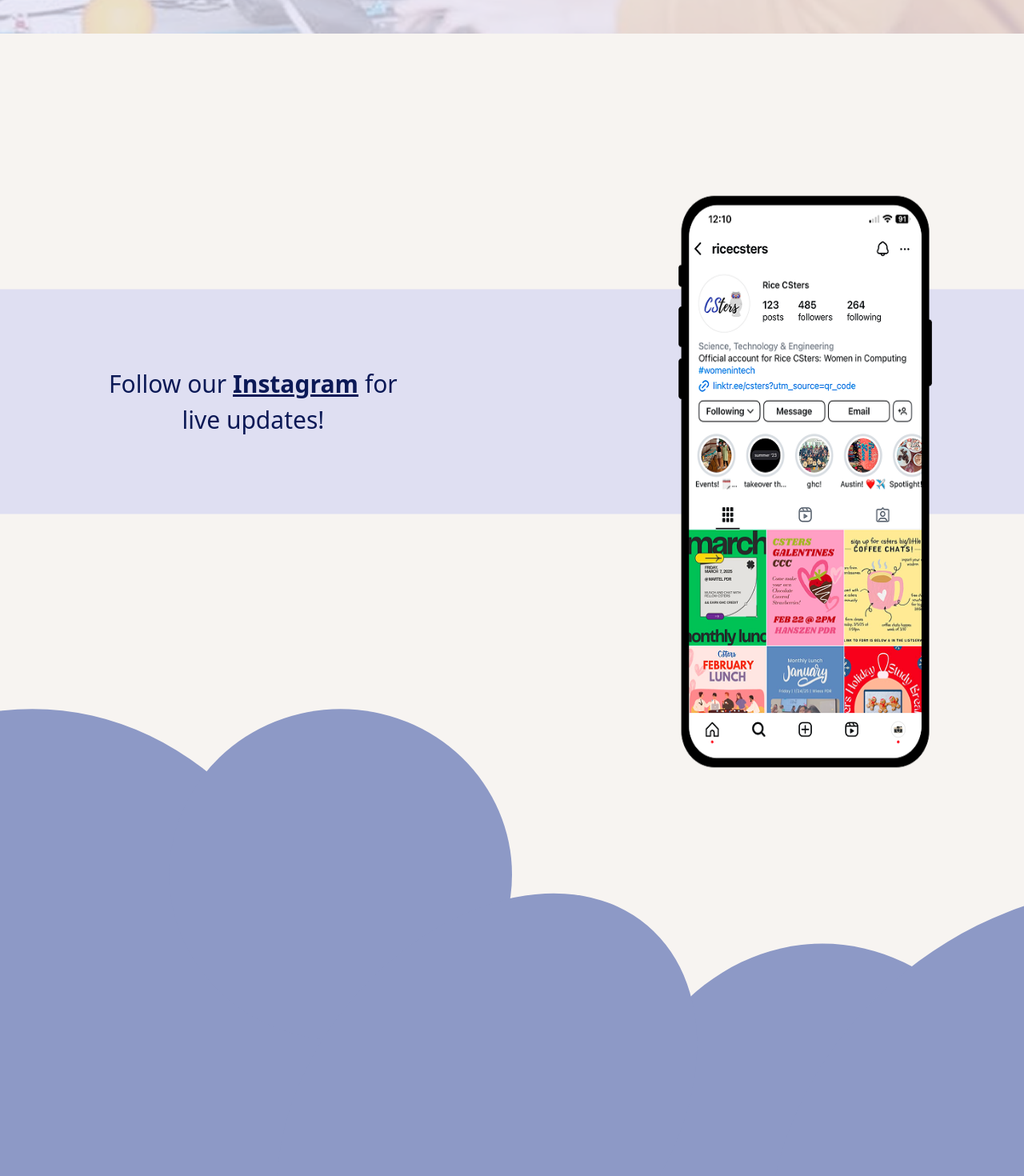
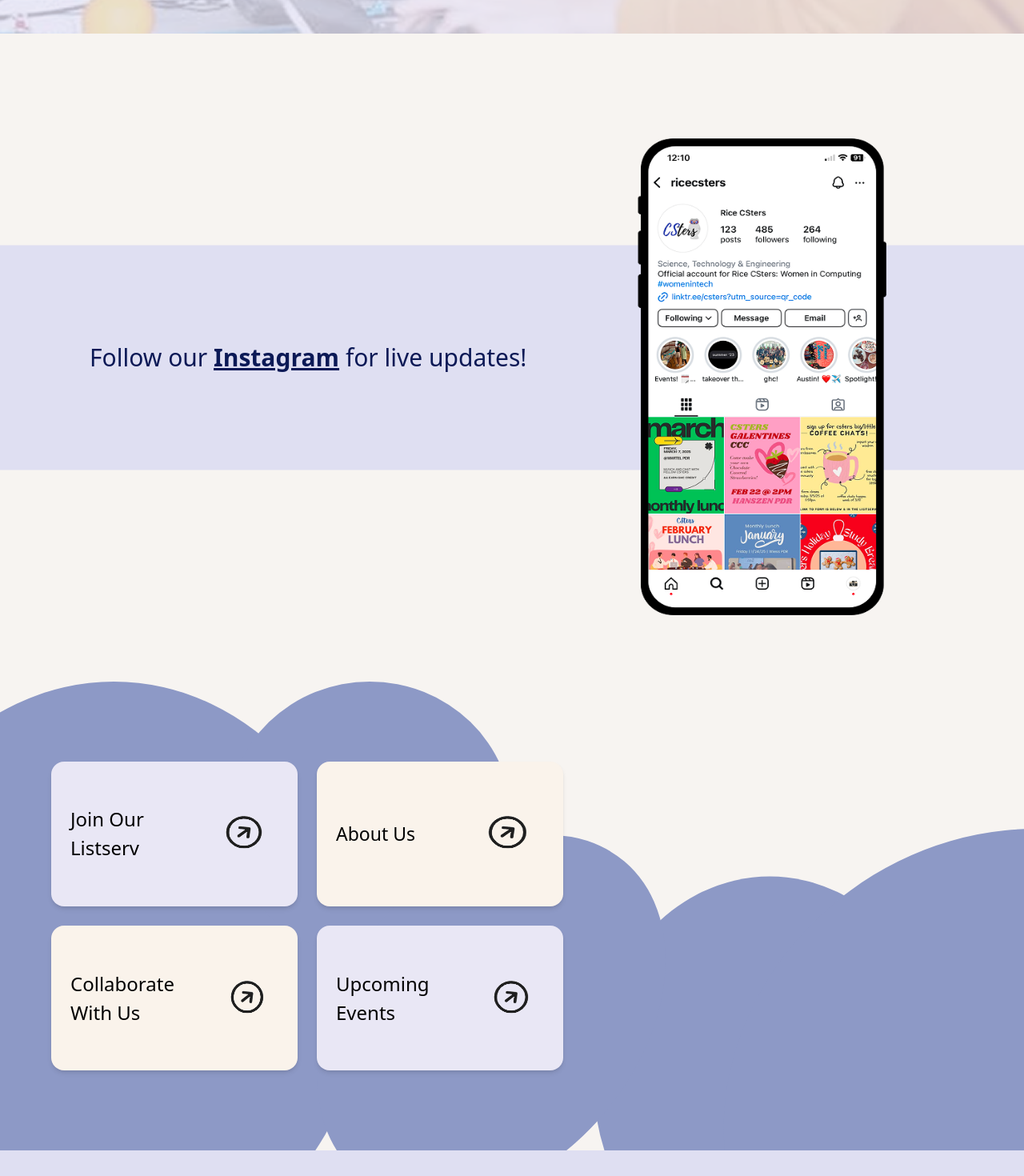
Before and after one commit to chloep23/csters-website, a React (Vite) app: page / in a window 1280 px wide. Shown: the part 660-2130 px from the top of the page at 80% size. After the commit the page ends 2098 px from the top, so only its background shows below. Built offline with nearby package versions, Linux system fonts and the light colour scheme.

Commit message:
Finished homepage!

```diff
--- a/src/pages/Home.tsx
+++ b/src/pages/Home.tsx
@@ -3,44 +3,49 @@ import React from "react";
 export default function Home() {
   return (
     <div className="bg-[#F7F4F1]">
-      {/* hero section
-        - dimensions from figma mockup
-        - making the section as tall as the screen
-        - making the background centered and covering the whole box
-        - heading and paragraph stacked vertically in columns */}
+      {/* Hero Section:
+        - followed dimensions as close as possible to figma mockup
+        - however, adjusted dimensions when necessary for responive text scaling.
+      */}
       <section
-        className="w-full h-[650px] bg-[#e7e4f4] bg-cover bg-center flex flex-col items-center justify-center text-black text-center px-6"
+        className="w-full min-h-[650px] bg-[#e7e4f4] bg-cover bg-center flex flex-col items-center justify-center text-black text-center px-6"
         style={{ backgroundImage: "url('/images/homepage/hero.png')" }}
       >
-        {/* main heading */}
-        <h1 className="text-6xl font-bold tracking-wide leading-tight">
+
+        {/* main heading — i let it scale on sm/md so it doesn’t feel huge on mobile! */}
+        <h1 className="text-4xl sm:text-5xl md:text-6xl font-bold tracking-wide leading-tight">
           RICE <br /> &lt; CSTERS &gt;
         </h1>
 
-        {/* mission statement paragraph */}
-        <p className="mt-4 max-w-xl text-lg text-black/90">
-          To encourage and empower women interested in Computer Science to develop a tight-knit community of current students, alumni, professors, and mentors through professional and social events.
+        <p className="mt-4 max-w-xl text-base sm:text-lg md:text-xl text-black/90">
+          To encourage and empower women interested in Computer Science to
+          develop a tight-knit community of current students, alumni,
+          professors, and mentors through professional and social events.
         </p>
-
-        {/* get involved button (white text on cornflower blue bg), i estimated the blue color bc i couldn't retrieve from figma for some reason. also wanted to add a drop shadow */}
+        {/* button — blue from figma-ish, rounded pill, subtle hover + shadow */}
+        {/* for now the href goes to events? we dont have a get involved page so wasnt sure what destination was */}
         <a
-          href="/get-involved"
+          href="/events"
           className="mt-6 bg-[#5B84F1] hover:bg-[#4c74e0] text-white py-2 px-6 rounded-full shadow-md transition"
         >
           Get Involved &gt;
         </a>
       </section>
 
-      {/* Instagram section */}
-      <section className="relative z-0 bg-[#F7F4F1] py-20 px-4 overflow-hidden">
-        {/* purple stripe behind text, used figma dimensions */}
-        <div className="absolute top-1/2 left-0 w-full h-[281px] bg-[#DFDFF2] -translate-y-1/2 -z-10"></div>
+      {/* Insta Section */}
+      {/*
+          - purple stripe background bar (matches figma)
+          - text on left, phone mockup on right
+          - for some reason the phone dimensions were giving me trouble :(
+            - made it smaller than figma mockup bc otherwise
+            - it was overwhelming page
+          - responsive flex (stacks on mobile, row on desktop)!
+      */}
+      <section className="relative z-0 bg-[#F7F4F1] py-16 px-4 overflow-hidden">
+        <div className="absolute top-1/2 left-0 w-full h-[200px] sm:h-[281px] bg-[#DFDFF2] -translate-y-1/2 -z-10"></div>
         <div className="relative max-w-6xl mx-auto flex flex-col md:flex-row items-center justify-between">
-
-          {/* Text */}
-          <div className="w-full md:w-1/2 p-6 md:p-12 z-10 text-center md:text-left">
-            {/* Instead of 30 px like the figma layout, i made it 25 so it would fit in one line. */}
-            <p className="text-[30px] font-normal text-[#0B1956] text-center 8-23">
+          <div className="w-full md:w-[45%] p-6 md:p-12 z-10">
+            <p className="text-lg sm:text-xl md:text-2xl lg:text-3xl font-normal text-[#0B1956] whitespace-nowrap">
               Follow our{" "}
               <a
                 href="https://www.instagram.com/ricecsters/"
@@ -54,27 +59,33 @@ export default function Home() {
             </p>
           </div>
 
-          {/* Phone Image */}
-          <div className="flex justify-center mt-8 md:mt-0 z-10">
-            {/* Instead of 760 px like the figma layout, i made it 600 so it would look less overpowering. */}
+          {/* phone image — scales up with breakpoints, nudged right with margin */}
+          <div className="w-full md:w-[55%] flex justify-center z-10 mt-12">
             <img
               src="/images/homepage/instagram.png"
               alt="Instagram pic"
-              className="w-[760px] h-[760px] flex-shrink-0 aspect-square translate-y-25 translate-x-25"
+              className="w-full h-auto aspect-square max-w-[600px] sm:max-w-[800px] md:max-w-[950px] lg:max-w-[1100px] ml-6 sm:ml-20"
             />
           </div>
         </div>
       </section>
 
-      <section className="relative w-full h-[795px] bg-[#F7F4F1] overflow-visible">
+      {/* Cloud + Grid Section
+          - kept cloud + grid in same wrapper w/ aspect ratio so they scale together
+          - grid sits left-ish but with margin so it’s not hugging edge
+          - cards given fixed aspect ratio ~221x130 (figma ratio)
+          - grid width uses clamp so it flexes but never gets too wide
+
+      */}
+      <section className="relative w-full bg-[#F7F4F1] overflow-hidden">
+        {/* Wrapper with aspect ratio to keep cloud proportional */}
+        <div className="relative w-full aspect-[1200/550]">
           {/* Cloud background SVG */}
           <svg
-          width="1440"
-          height="795"
             viewBox="0 0 1440 795"
             fill="none"
             xmlns="http://www.w3.org/2000/svg"
-          className="absolute top-0 left-0 w-full h-full -z-0 -translate-y-30"
+            className="absolute inset-0 w-full h-full"
           >
             <ellipse cx="45.5" cy="493.5" rx="430.5" ry="493.5" fill="#8D99C6" />
             <ellipse cx="1156.5" cy="674.5" rx="298.5" ry="344.5" fill="#8D99C6" />
@@ -95,9 +106,82 @@ export default function Home() {
               transform="rotate(143.617 1550.49 705.152)"
               fill="#8D99C6"
             />
+          </svg>
 
-        </svg>
+          {/* Button Grid, positioned inside same aspect-ratio box */}
+          {/* i had to shorten the button names or else the box sizes were not uniform :(
+              if this is a problem, i can try to fix it. */}
+          <div className="absolute inset-0 flex items-center justify-start">
+            <div className="grid grid-cols-1 sm:grid-cols-2 gap-6
+                            [width:clamp(320px,56vw,640px)] ml-6 sm:ml-16">
+
+              {/* Top-left: Join Our Listserv (lavender) */}
+              <a
+                href="https://mailman.rice.edu/mailman/listinfo/csters-l"
+                target="_blank"
+                rel="noopener noreferrer"
+                className="group bg-[#E9E7F5] rounded-2xl shadow-md p-6 flex justify-between items-center hover:shadow-lg transition aspect-[221/130]"
+              >
+                <span className="text-black font-medium text-[20px] sm:text-[24px]">
+                  Join Our Listserv
+                </span>
+                <img
+                  src="/images/homepage/arrow.png"
+                  alt="Arrow icon"
+                  className="w-23 h-18 transition group-hover:brightness-0 group-hover:invert"
+                />
+              </a>
+
+              {/* Top-right: Learn More About Us (yellow) */}
+              <a
+                href="/about"
+                className="group bg-[#FAF3EB] rounded-2xl shadow-md p-6 flex justify-between items-center hover:shadow-lg transition aspect-[221/130]"
+              >
+                <span className="text-black font-medium text-[20px] sm:text-[23px]">
+                  About Us
+                </span>
+                <img
+                  src="/images/homepage/arrow.png"
+                  alt="Arrow icon"
+                  className="w-23 h-18 transition group-hover:brightness-0 group-hover:invert"
+                />
+              </a>
+
+              {/* Bottom-left: Collaborate With Us (yellow) */}
+              <a
+                href="/contact"
+                className="group bg-[#FAF3EB] rounded-2xl shadow-md p-6 flex justify-between items-center hover:shadow-lg transition aspect-[221/130]"
+              >
+                <span className="text-black font-medium text-[20px] sm:text-[24px]">
+                  Collaborate With Us
+                </span>
+                <img
+                  src="/images/homepage/arrow.png"
+                  alt="Arrow icon"
+                  className="w-23 h-18 transition group-hover:brightness-0 group-hover:invert"
+                />
+              </a>
+
+              {/* Bottom-right: View Our Upcoming Events (lavender) */}
+              <a
+                href="/events"
+                className="group bg-[#E9E7F5] rounded-2xl shadow-md p-6 flex justify-between items-center hover:shadow-lg transition aspect-[221/130]"
+              >
+                <span className="text-black font-medium text-[20px] sm:text-[24px]">
+                  Upcoming Events
+                </span>
+                <img
+                  src="/images/homepage/arrow.png"
+                  alt="Arrow icon"
+                  className="w-23 h-18 transition group-hover:brightness-0 group-hover:invert"
+                />
+              </a>
+            </div>
+          </div>
+        </div>
       </section>
+
+
     </div>
   );
 }
```
Also changed, not shown: public/images/homepage/arrow.png (added). Lines whose indentation alone changed are shown as unchanged.
